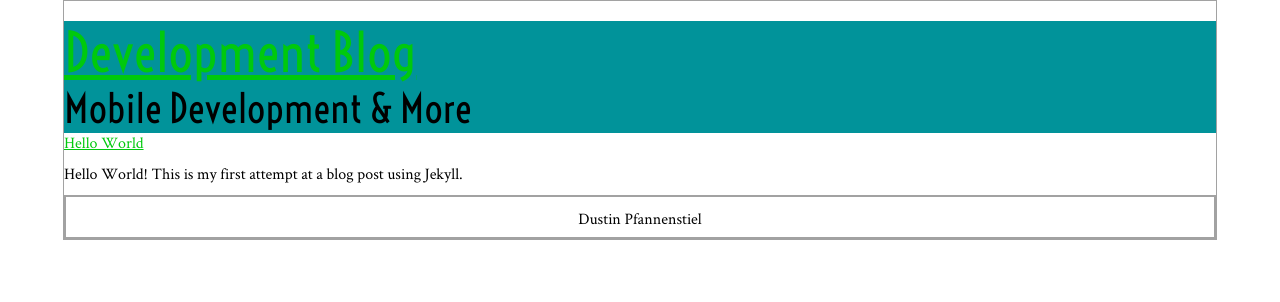
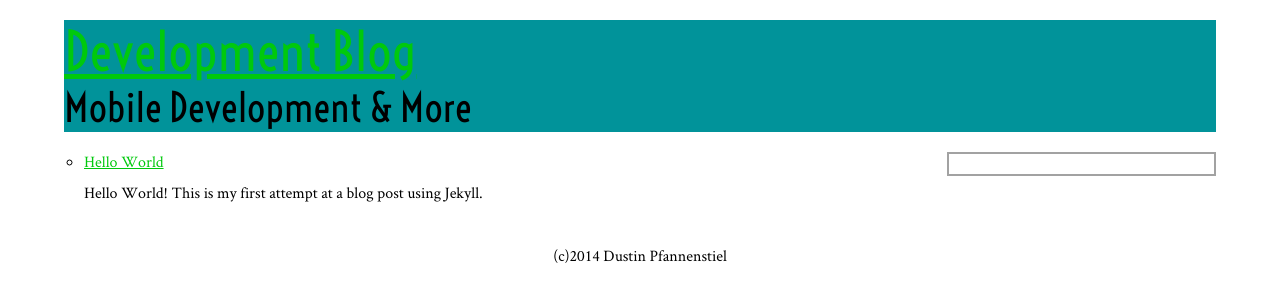
Before and after one commit to dpfannenstiel/dpfannenstiel.github.io, a Jekyll site: the page built from index.html, in a window 1280 px wide. Shown: the top 302 px of the page. Built offline with Jekyll 4.4.1, drawn with Linux system fonts in a browser that asks for light colours.

Commit message:
added sidebar and copyright

```diff
--- a/_includes/footer.html
+++ b/_includes/footer.html
@@ -1,3 +1,3 @@
 <div id="footer">
-	<p style="text-align:center">Dustin Pfannenstiel</p>
+	<p style="text-align:center">(c)2014 Dustin Pfannenstiel</p>
 </div>
--- /dev/null
+++ b/_includes/sidebar.html
@@ -0,0 +1,3 @@
+<div id="sidebar">
+
+</div>
--- a/_layouts/homepage.html
+++ b/_layouts/homepage.html
@@ -7,7 +7,14 @@
 
 		<body>
 			{% include header.html %}
-			{{ content }}
+
+			<div id="content">
+
+				{{ content }}
+
+			</div>
+			{% include sidebar.html %}
+			<div id="delimiter"></div>
 			{% include footer.html %}
 		</body>
 
--- a/css/style.css
+++ b/css/style.css
@@ -141,6 +141,16 @@ h1, h2, h3, h4, h5, h6 {
 	line-height: 1.2em;
 }
 
+ul {
+	list-style-type: circle;
+	margin-left: 20px;
+}
+
+ol {
+	list-style-type: lower-greek;
+	margin-left: 20px;
+}
+
 /*	04 - Code Formatting
 ====================
 */
@@ -175,7 +185,7 @@ code {
 
 #wrapper {
 	display: block;
-	border: 1px #a2a2a2 solid;
+/*	border: 1px #a2a2a2 solid; */
 	width:90%;
 	margin:0px auto;
 }
@@ -211,9 +221,18 @@ a:visited {color:#00C90D;}      /* unvisited link */
 	background-color: #01939A;
 }
 
-#content { width: 75%; border: 2px #a2a2a2 solid; float: left; }
+#content {
+	margin-top: 20px;
+	margin-bottom: 20px;
+	width: 75%;
+/*	border: 2px #a2a2a2 solid; */
+	float: left;
+}
 
 #sidebar {
+	margin-top: 20px;
+	margin-bottom: 20px;
+	min-height: 20px;
 	width: 23%;
 	border: 2px #a2a2a2 solid;
 	float: right;
@@ -224,7 +243,7 @@ a:visited {color:#00C90D;}      /* unvisited link */
 }
 
 #footer {
-	border: 2px #a2a2a2 solid;
+/*	border: 2px #a2a2a2 solid; */
 }
 
 .title {
--- a/index.html
+++ b/index.html
@@ -21,5 +21,4 @@ Hello World
 {% highlight obj-c %}
 [NSString stringWithString:@"Hello Jekyll"];
 {% endhighlight %}
-
 -->
```
Also changed, not shown: _layouts/post.html (+5 -2 lines).
